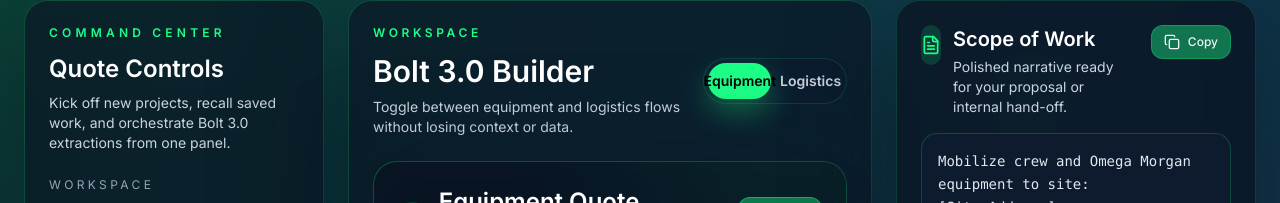
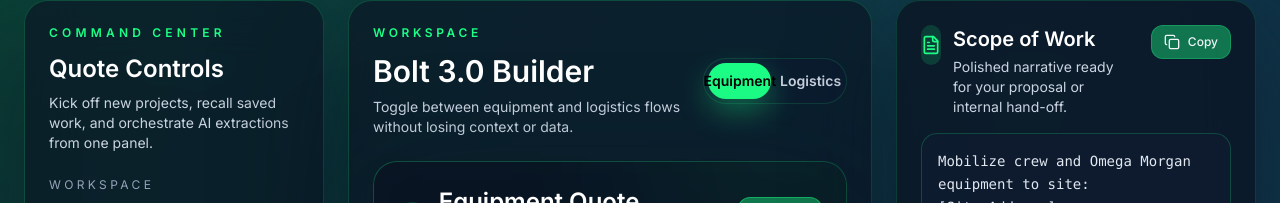
Before and after one commit to Kyletho2020/Volt1.1, a React (Vite) app: page / in a window 1280 px wide. Shown: the part 268-471 px from the top of the page. Built offline with nearby package versions, Linux system fonts and the light colour scheme; no server answers; the database is empty.

Commit message:
Updated App.tsx

```diff
--- a/src/App.tsx
+++ b/src/App.tsx
@@ -530,7 +530,7 @@ const App: React.FC = () => {
                 <p className="text-xs font-semibold uppercase tracking-[0.35em] text-accent">Command Center</p>
                 <h2 className="mt-3 text-2xl font-semibold text-white">Quote Controls</h2>
                 <p className="mt-2 text-sm text-slate-300">
-                  Kick off new projects, recall saved work, and orchestrate Bolt 3.0 extractions from one panel.
+                  Kick off new projects, recall saved work, and orchestrate AI extractions from one panel.
                 </p>
               </div>
 
```
